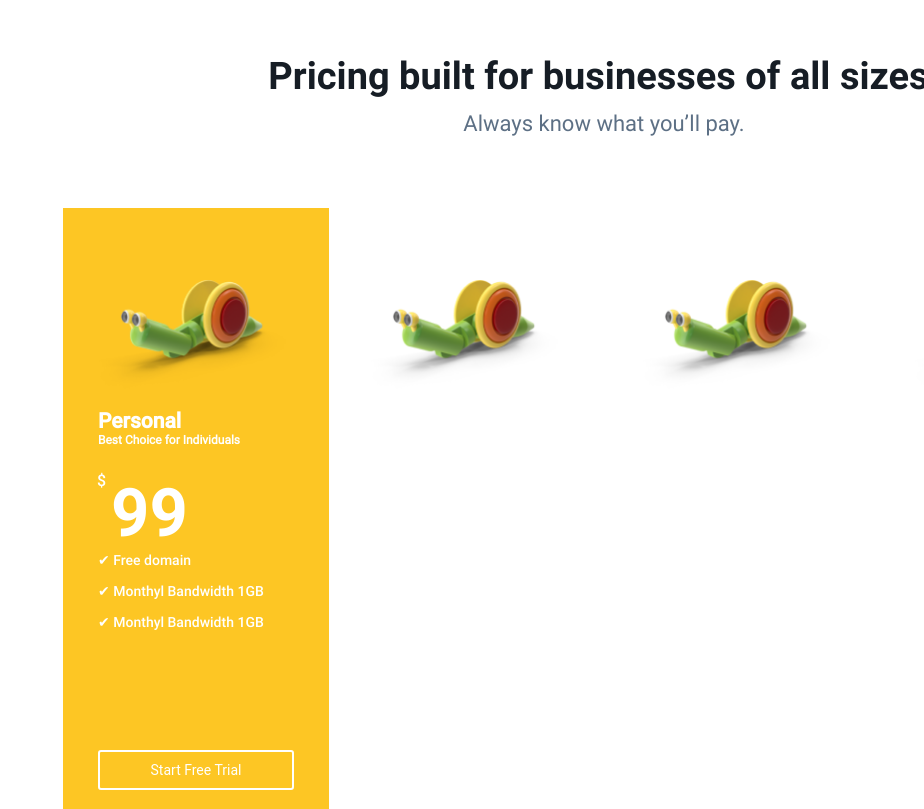
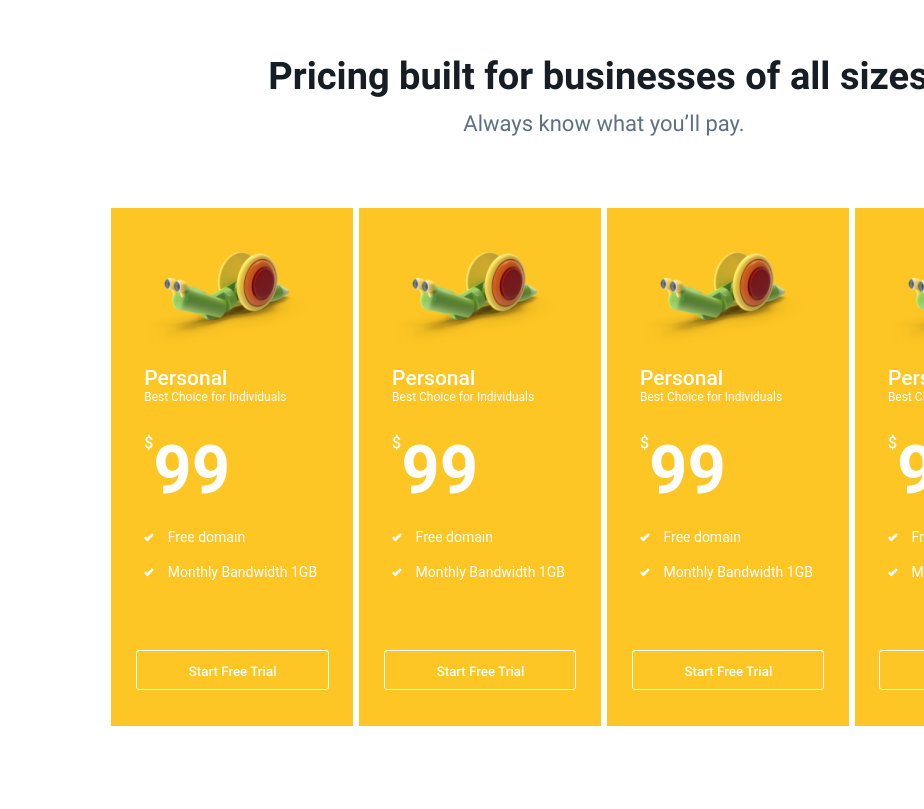
Before and after one commit to Gurtsev/pricing-built-for-buisnesses, a plain HTML site: page index.html in a window 1280 px wide. Shown: the part 107-916 px from the top of the page, without its empty margins (356-1280 px from the left). After the commit the page ends 833 px from the top, so only its background shows below. Drawn offline with Linux system fonts and the light colour scheme.

Commit message:
Сделан шаблон карточки

```diff
--- a/index.html
+++ b/index.html
@@ -17,58 +17,181 @@
       </div>
     </header>
     <main>
-      <section class="cards">
+      <section class="cards__section">
         <ul class="cards__list">
-          <li class="cards__list-item item-snail">
-            <img src="./images/snail.png" alt="snail" class="item__image" />
-            <h3 class="card__list-title">
-            <span class="cards__title">Personal</span>
-            <span class="cards__list-text">Best Choice for Individuals</span>
+          <li class="cards__list-item">
+            <span class="cards__list-item-popular">★ Most popular</span>
+            <article class="card">
+              <img
+                class="cards__list-item-image"
+                src="./images/snail.png"
+                alt="snail"
+              />
+              <h3 class="cards__list-item-title-block">
+                <span class="cards__list-item-title">Personal</span>
+                <span class="cards__list-item-subtitle"
+                  >Best Choice for Individuals</span
+                >
               </h3>
-            <span class="cards__prices"
+              <span class="cards__list-item-price">
+                <span class="price__valuta">$</span>
+                <span class="price__value">99</span>
+              </span>
+              <ul class="cards__list-item-features">
+                <li class="cards__list-item-features-item">
+                  <img
+                    class="cards__list-item-features-item-check"
+                    src="./images/check.svg"
+                    alt="check"
+                  />
+                  <span class="cards__list-item-feature">Free domain</span>
+                </li>
+                <li class="cards__list-item-features-item">
+                  <img
+                    class="cards__list-item-features-item-check"
+                    src="./images/check.svg"
+                    alt="check"
+                  />
+                  <span class="cards__list-item-feature"
+                    >Monthly Bandwidth 1GB</span
                   >
-              <span class="dollar">$</span>
-              <span class="cards__price">99</span>
-            </span>
-            <ul class="cards__list-included-options">
-              <li class="cards__list-included-options-item"><span class="included-option">&#10004 Free domain</span></li>
-              <li class="cards__list-included-options-item"><span class="included-option">&#10004 Monthyl Bandwidth 1GB</span></li>
-              <li class="cards__list-included-options-item"><span class="included-option">&#10004 Monthyl Bandwidth 1GB</span></li>
+                </li>
               </ul>
-            <div class="cards__button-wrapp">
-              <button class="cards__button" type="button">Start Free Trial</button>
-            </div>
-
+            </article>
+            <button class="cards__list-button" type="button">
+              start free trial
+            </button>
           </li>
           <li class="cards__list-item">
-            <img src="./images/snail.png" alt="snail" class="item__image" />
-            <h3 class="card__list-title">Pesonal</h3>
-            <span class="cards__list-text">Best Choice for Individuals</span>
-            <span class="cards__price"
-              >99
-              <span class="dollar">$</span>
+            <span class="cards__list-item-popular">★ Most popular</span>
+            <article class="card">
+              <img
+                class="cards__list-item-image"
+                src="./images/snail.png"
+                alt="snail"
+              />
+              <h3 class="cards__list-item-title-block">
+                <span class="cards__list-item-title">Personal</span>
+                <span class="cards__list-item-subtitle"
+                  >Best Choice for Individuals</span
+                >
+              </h3>
+              <span class="cards__list-item-price">
+                <span class="price__valuta">$</span>
+                <span class="price__value">99</span>
               </span>
+              <ul class="cards__list-item-features">
+                <li class="cards__list-item-features-item">
+                  <img
+                    class="cards__list-item-features-item-check"
+                    src="./images/check.svg"
+                    alt="check"
+                  />
+                  <span class="cards__list-item-feature">Free domain</span>
                 </li>
-          <li class="cards__list-item ">
-            <img src="./images/snail.png" alt="snail" class="item__image" />
-            <h3 class="card__list-title">Pesonal</h3>
-            <span class="cards__list-text">Best Choice for Individuals</span>
-            <span class="cards__price"
-              >99
-              <span class="dollar">$</span>
-            </span>
+                <li class="cards__list-item-features-item">
+                  <img
+                    class="cards__list-item-features-item-check"
+                    src="./images/check.svg"
+                    alt="check"
+                  />
+                  <span class="cards__list-item-feature"
+                    >Monthly Bandwidth 1GB</span
+                  >
+                </li>
+              </ul>
+            </article>
+            <button class="cards__list-button" type="button">
+              start free trial
+            </button>
           </li>
           <li class="cards__list-item">
-            <img src="./images/snail.png" alt="snail" class="item__image" />
-            <h3 class="card__list-title">Pesonal</h3>
-            <span class="cards__list-text">Best Choice for Individuals</span>
-            <span class="cards__price"
-              >99
-              <span class="dollar">$</span>
+            <span class="cards__list-item-popular">★ Most popular</span>
+            <article class="card">
+              <img
+                class="cards__list-item-image"
+                src="./images/snail.png"
+                alt="snail"
+              />
+              <h3 class="cards__list-item-title-block">
+                <span class="cards__list-item-title">Personal</span>
+                <span class="cards__list-item-subtitle"
+                  >Best Choice for Individuals</span
+                >
+              </h3>
+              <span class="cards__list-item-price">
+                <span class="price__valuta">$</span>
+                <span class="price__value">99</span>
               </span>
+              <ul class="cards__list-item-features">
+                <li class="cards__list-item-features-item">
+                  <img
+                    class="cards__list-item-features-item-check"
+                    src="./images/check.svg"
+                    alt="check"
+                  />
+                  <span class="cards__list-item-feature">Free domain</span>
+                </li>
+                <li class="cards__list-item-features-item">
+                  <img
+                    class="cards__list-item-features-item-check"
+                    src="./images/check.svg"
+                    alt="check"
+                  />
+                  <span class="cards__list-item-feature"
+                    >Monthly Bandwidth 1GB</span
+                  >
                 </li>
               </ul>
-        <article class="card"></article>
+            </article>
+            <button class="cards__list-button" type="button">
+              start free trial
+            </button>
+          </li>
+          <li class="cards__list-item">
+            <span class="cards__list-item-popular">★ Most popular</span>
+            <article class="card">
+              <img
+                class="cards__list-item-image"
+                src="./images/snail.png"
+                alt="snail"
+              />
+              <h3 class="cards__list-item-title-block">
+                <span class="cards__list-item-title">Personal</span>
+                <span class="cards__list-item-subtitle"
+                  >Best Choice for Individuals</span
+                >
+              </h3>
+              <span class="cards__list-item-price">
+                <span class="price__valuta">$</span>
+                <span class="price__value">99</span>
+              </span>
+              <ul class="cards__list-item-features">
+                <li class="cards__list-item-features-item">
+                  <img
+                    class="cards__list-item-features-item-check"
+                    src="./images/check.svg"
+                    alt="check"
+                  />
+                  <span class="cards__list-item-feature">Free domain</span>
+                </li>
+                <li class="cards__list-item-features-item">
+                  <img
+                    class="cards__list-item-features-item-check"
+                    src="./images/check.svg"
+                    alt="check"
+                  />
+                  <span class="cards__list-item-feature"
+                    >Monthly Bandwidth 1GB</span
+                  >
+                </li>
+              </ul>
+            </article>
+            <button class="cards__list-button" type="button">
+              start free trial
+            </button>
+          </li>
+        </ul>
       </section>
     </main>
   </body>
--- a/styles/style.css
+++ b/styles/style.css
@@ -17,10 +17,6 @@ h6 {
 body {
   min-width: 1920px;
   margin: 0 auto;
-}
-
-img {
-  width: 100%;
 }
 
 .header {
@@ -49,94 +45,107 @@ img {
   color: #5d7085;
 }
 
-.cards {
+/*Конец шапки*/
+
+/*начало секции карточек*/
+
+.cards__section {
   display: flex;
-  flex-direction: column;
-  justify-content: space-between;
-  padding: 0 419px 190px;
+  flex-direction: row;
+  justify-content: center;
+  width: 100%;
 }
 
 .cards__list {
-  position: relative;
   display: flex;
-  justify-content: space-between;
   gap: 6px;
 }
 
 .cards__list-item {
   display: flex;
+  background-color: #fdc624;
   flex-direction: column;
-  padding: 72px 35px 36px;
-  min-width: 266px;
-  height: 601px;
-  list-style: none;
+  max-width: 266px;
+  max-height: 601px;
+  align-items: center;
   color: #fff;
+  font-family: Roboto, sans-serif;
 }
 
-.item__image {
+.card {
+  padding: 0 36px 0 33px;
+  display: flex;
+  flex-direction: column;
+}
+
+.cards__list-item-popular {
+  display: block;
+  visibility: hidden;
+  margin: 0 auto;
+  padding: 8px 0 17px 0;
+}
+
+.cards__list-item-image {
   max-width: 196px;
+  max-height: 114px;
   padding-bottom: 15px;
 }
 
-.card__list-title {
+.cards__list-item-title-block {
   display: flex;
   flex-direction: column;
   padding-bottom: 27px;
 }
 
-.cards__title {
-  font-family: Roboto-Medium, sans-serif;
+.cards__list-item-title {
   font-size: 21px;
+  font-weight: 500;
 }
 
-.cards__list-text {
+.cards__list-item-subtitle {
   font-size: 12px;
-  font-family: Roboto-Regular, sans-serif;
+  font-weight: 400;
 }
 
-.dollar {
-  font-family: Roboto-Medium, sans-serif;
-  position: relative;
-  right: 1px;
-  bottom: 50px;
-  font-size: 16px;
+.cards__list-item-price {
+  display: flex;
+  flex-direction: row;
+  padding-bottom: 20px;
 }
 
-.cards__price {
-  font-family: Roboto-Bold, sans-serif;
+.price__valuta {
+  font-size: 16px;
+  font-weight: 500;
+  line-height: 150%;
+}
+.price__value {
   font-size: 67px;
+  font-weight: 700;
 }
 
-.item-snail {
-  background-color: #fdc624;
+.cards__list-item-features {
+  list-style: none;
+  font-size: 14px;
+  font-weight: 400;
+  display: flex;
+  flex-direction: column;
+  gap: 19px;
+  min-height: 121px;
 }
 
-.cards__list-included-options {
-  position: relative;
-  z-index: 0;
-  inset: 0;
-  font-family: Roboto-Medium;
-  font-size: 14px;
-  display: flex;
-  align-self: flex-start;
-  flex-direction: column;
-  gap: 15px;
-  padding-bottom: 120px;
+.cards__list-item-feature {
+  padding-left: 10px;
 }
 
-.cards__list-included-options-item {
-  list-style: none;
+.cards__list-button {
+  background-color: transparent;
+  border-radius: 3px;
+  max-width: 196px;
+  max-height: 40px;
+  border: 1px solid #fff;
+  color: #fff;
+  text-transform: capitalize;
+  padding: 13px 51px 11px 52px;
+  font-family: Roboto-Medium, sans-serif;
+  margin-bottom: 36px;
 }
-
-.cards__button {
-  position: relative;
-  z-index: 1;
-  min-width: 196px;
-  min-height: 40px;
-  background-color: transparent;
-  color: #fff;
-  font-family: Roboto, sans-serif;
-  font-size: 14px;
-  border: 2px solid #fff;
-  border-radius: 3px;
-}
```
Also changed, not shown: images/check.svg (added). Lines whose indentation alone changed are shown as unchanged.
